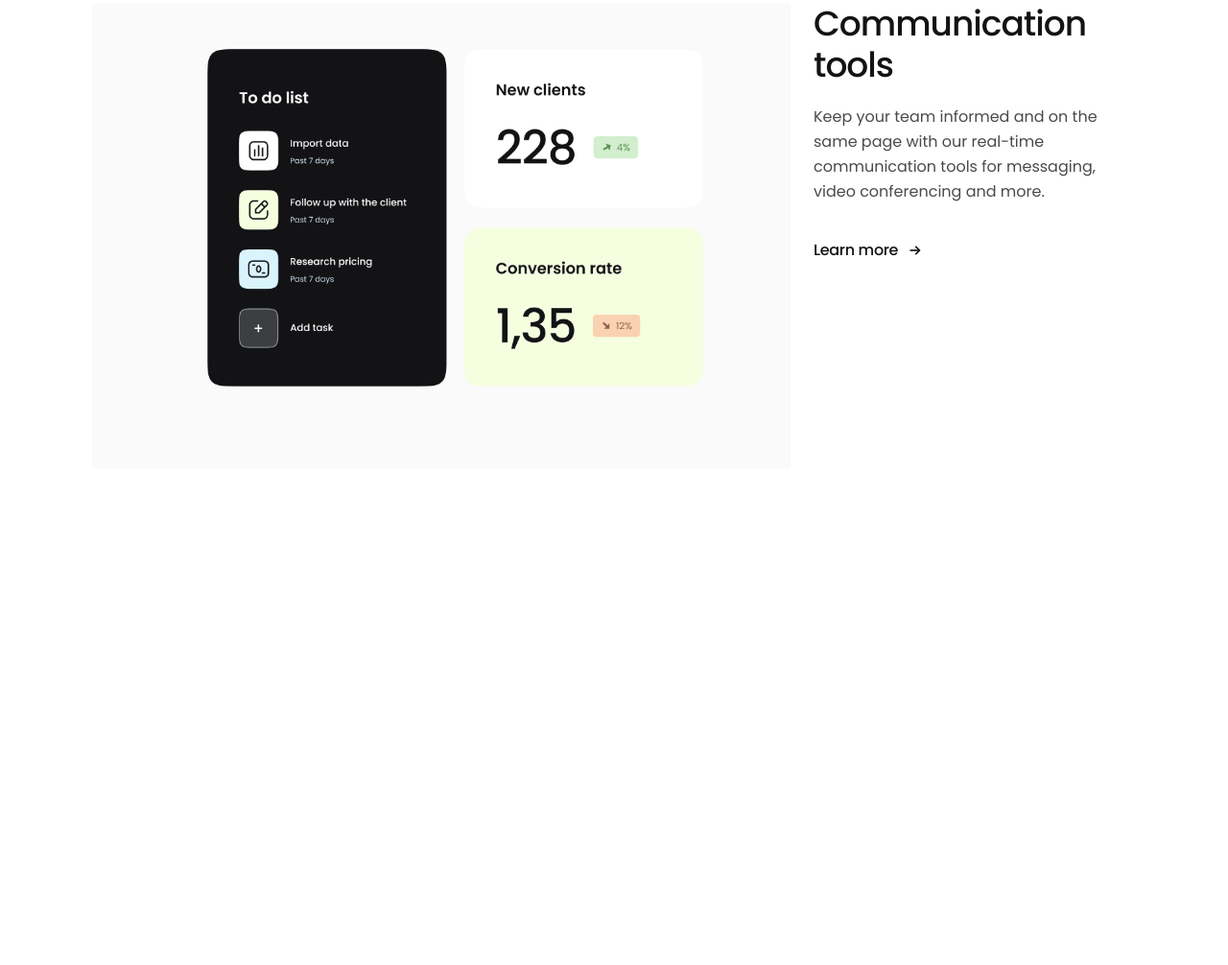
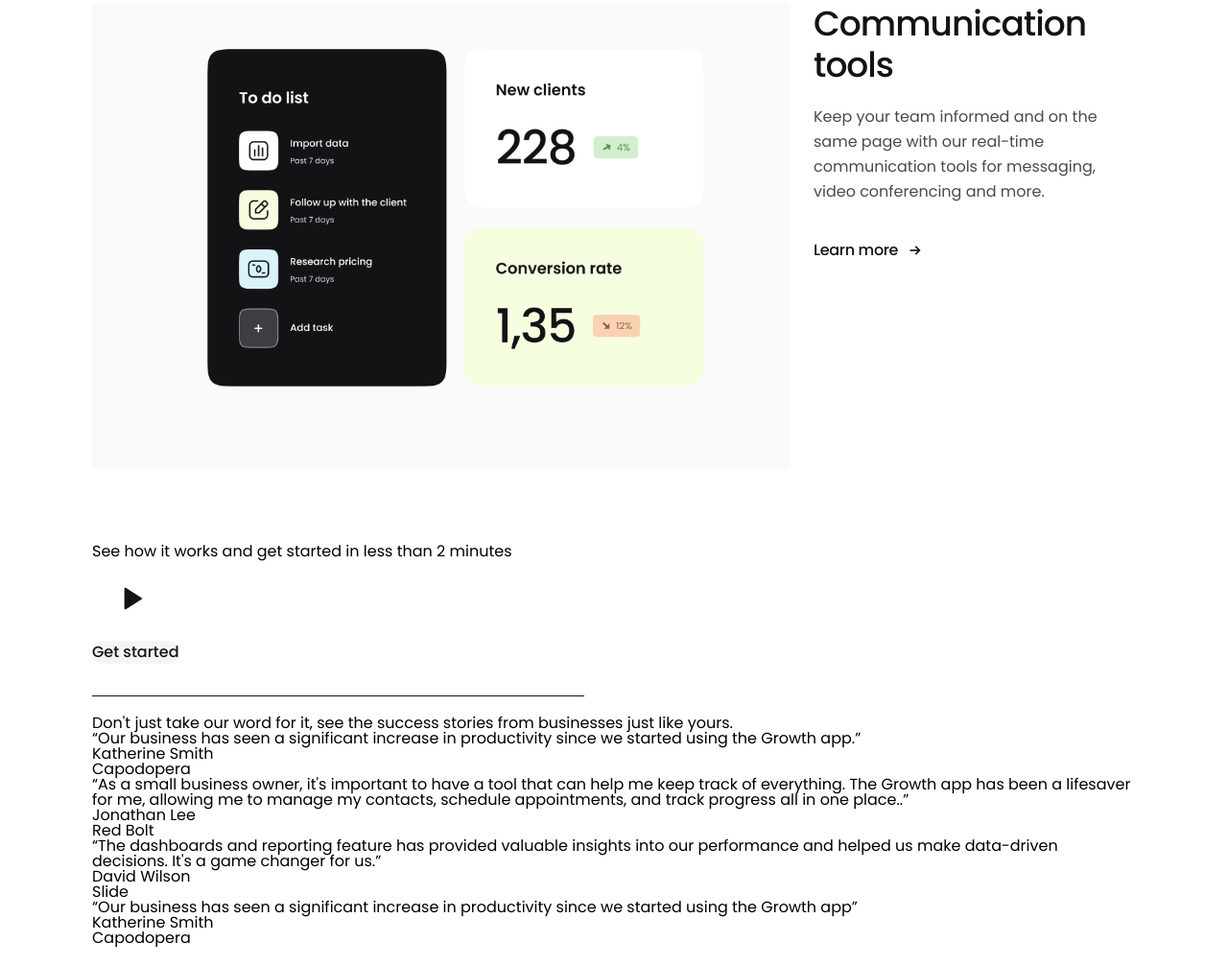
Before and after one commit to Vadymmm/GrowthProject, a plain HTML site: page index.html in a window 1280 px wide. Shown: the part 2887-3893 px from the top of the page at 96% size. Before the commit the page ends 3454 px from the top, so only its background shows below. Drawn offline with Linux system fonts and the light colour scheme.

Commit message:
video section html *HW5 Beginning

```diff
--- a/index.html
+++ b/index.html
@@ -196,6 +196,92 @@
             </a>
         </div>
     </section>
+    <section class="video_section">
+        <h2>
+            See how it works and get started
+            in less than 2 minutes
+        </h2>
+        <div>
+            <div>
+                <img src="assets/play_icon.svg" alt="play">
+            </div>
+        </div>
+        <a href="#" type="button" class="btn">Get started</a>
+        <div class="black_line"></div>
+        <h2>Don't just take our word for it, see the success stories from businesses just like yours.</h2>
+        <div class="cards_container">
+            <div>
+                <p>
+                    “Our business has seen a significant increase in productivity since we started using the Growth
+                    app.”
+                </p>
+
+                <div>
+                    <h5>
+                        Katherine Smith
+                    </h5>
+
+                    <h6>
+                        Capodopera
+                    </h6>
+                </div>
+            </div>
+
+            <div>
+                <p>
+                    “As a small business owner, it's important to have a tool that can help me keep track of everything.
+                    The Growth app has
+                    been a lifesaver for me, allowing me to manage my contacts, schedule appointments, and track
+                    progress all in one
+                    place..”
+                </p>
+
+                <div>
+                    <h5>
+                        Jonathan Lee
+                    </h5>
+
+                    <h6>
+                        Red Bolt
+                    </h6>
+                </div>
+            </div>
+
+            <div>
+                <p>
+                    “The dashboards and reporting feature has provided valuable insights into our performance and helped
+                    us make data-driven
+                    decisions. It's a game changer for us.”
+                </p>
+
+                <div>
+                    <h5>
+                        David Wilson
+                    </h5>
+
+                    <h6>
+                        Slide
+                    </h6>
+                </div>
+            </div>
+
+            <div>
+                <p>
+                    “Our business has seen a significant increase in productivity since we started using the Growth app”
+                </p>
+
+                <div>
+                    <h5>
+                        Katherine Smith
+                    </h5>
+
+                    <h6>
+                        Capodopera
+                    </h6>
+                </div>
+            </div>
+        </div>
+    </section>
 </body>
 
 </html>
```
Also changed, not shown: assets/bg_video_img.jpg (added), assets/play_icon.svg (added).
